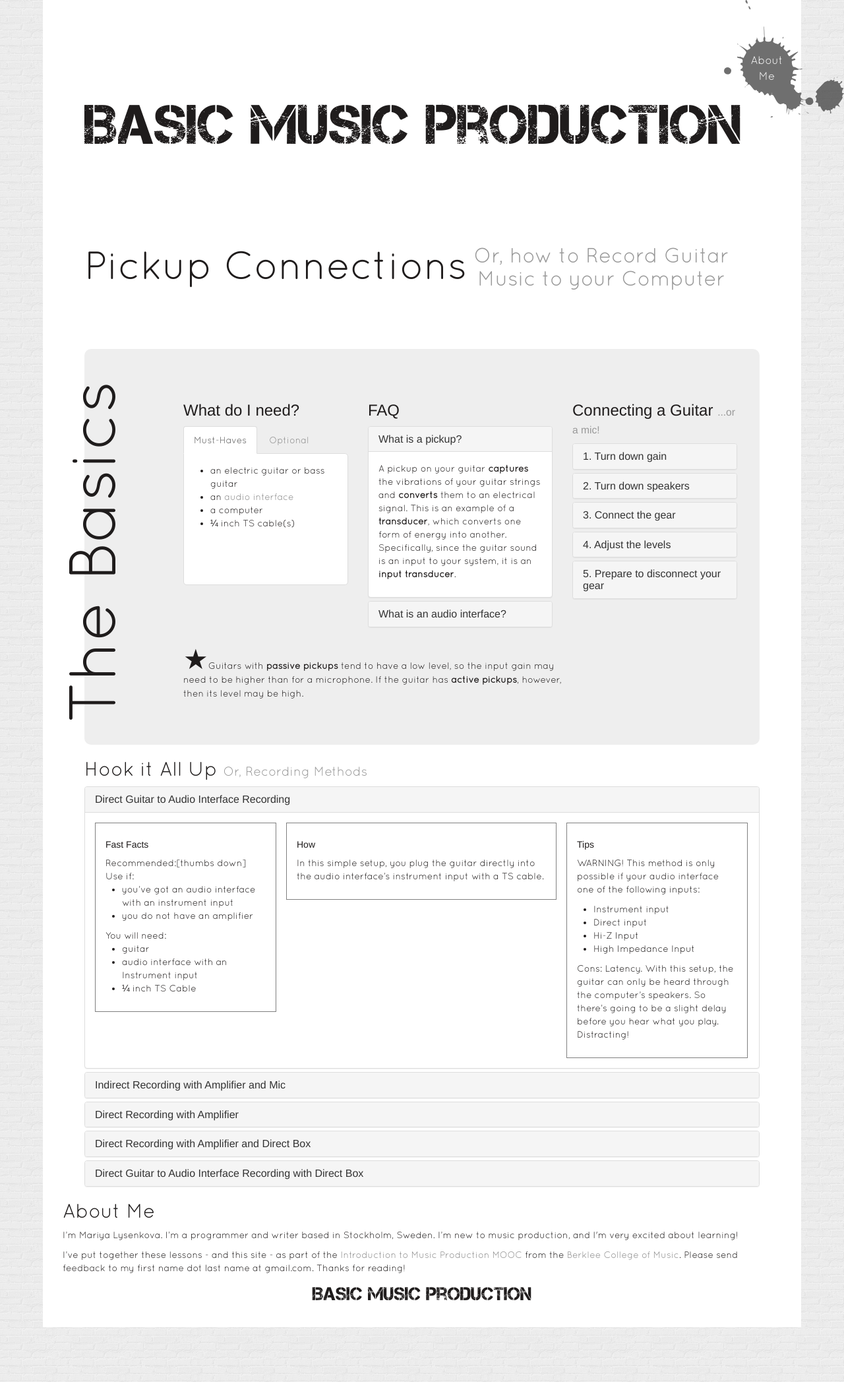
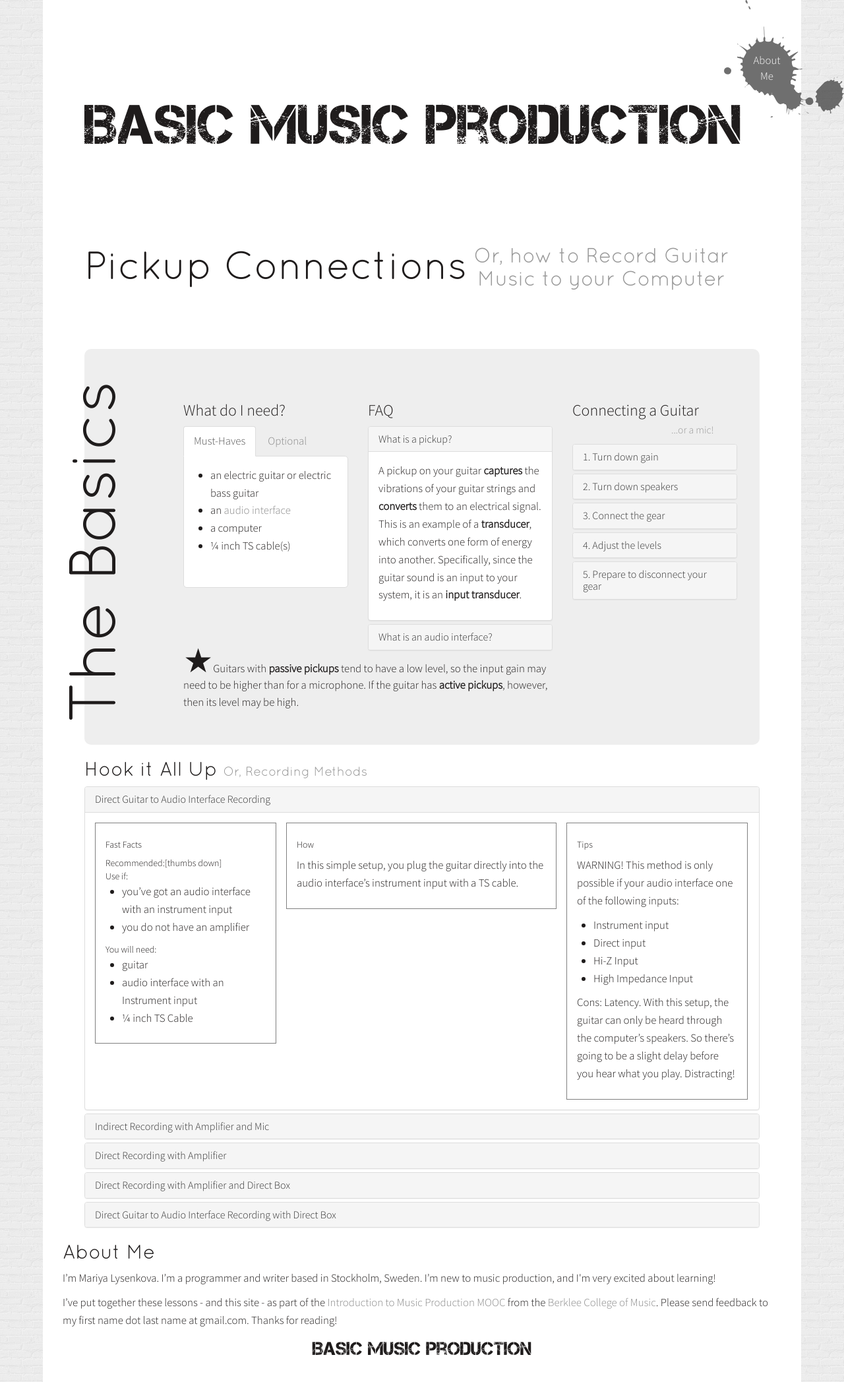
Before and after one commit to mariya/musicproduction, a Jekyll site: the page built from _posts/2014-02-05-pickup-connections.markdown, in a window 1280 px wide. Shown: the whole page at 66% size. Built offline with Jekyll 4.4.1, drawn with Linux system fonts in a browser that asks for light colours; Markdown is read by kramdown in place of the engine named in the settings; before the commit the page ends 2012 px from its top, so only the background shows below that.

Commit message:
Improve fonts

```diff
--- a/_layouts/default.html
+++ b/_layouts/default.html
@@ -9,11 +9,8 @@
     <link href="/css/bootstrap.min.css" rel="stylesheet" media="screen">
     <link href="/css/fonts/captureit_regular_macroman/stylesheet.css" rel="stylesheet" type="text/css" charset="utf-8" />
     <link href="/css/fonts/quicksand_regular/stylesheet.css" rel="stylesheet" type="text/css" charset="utf-8" />
-    <!--<link href='http://fonts.googleapis.com/css?family=Nixie+One|Pathway+Gothic+One|Karla:400|&subset=latin,latin-ext' rel='stylesheet' type='text/css'>-->
-
+    <link href='http://fonts.googleapis.com/css?family=Source+Sans+Pro:300,300italic&subset=latin,latin-ext' rel='stylesheet' type='text/css'>
     <link href="/css/mpb.css" rel="stylesheet" media="screen">
-    <!--<link href='http://fonts.googleapis.com/css?family=Nixie+One|Pathway+Gothic+One|Karla:400|&subset=latin,latin-ext' rel='stylesheet' type='text/css'>-->
-
     <!-- HTML5 shim and Respond.js IE8 support of HTML5 elements and media queries -->
     <!--[if lt IE 9]>
       <script src="/js/html5shiv.js"></script>
--- a/_posts/2014-02-05-pickup-connections.markdown
+++ b/_posts/2014-02-05-pickup-connections.markdown
@@ -24,7 +24,7 @@
           <div class="tab-content">
             <div class="tab-pane fade in active" id="equipment-required">
               <ul>
-                <li>an electric guitar or bass guitar</li>
+                <li>an electric guitar or electric bass guitar</li>
                 <li>an <a href="http://www.google.com/url?q=http%3A%2F%2Fwww.junodownload.com%2Fplus%2Fbest-audio-interfaces-for-home-studios%2F&sa=D&sntz=1&usg=AFQjCNHhkLSBsNCmjPb_IiFb9NRVe7syeA">audio interface</a></li>
                 <li>a computer</li>
                 <li>¼ inch TS cable(s)</li>
@@ -78,7 +78,7 @@
         <section id="connection">
           <h3>
             Connecting a Guitar
-            <small class="">...or a mic!</small>
+            <small class="info">...or a mic!</small>
           </h3>
           <div class="panel-group" id="connection">
             <div class="panel panel-default">
--- a/css/mpb.css
+++ b/css/mpb.css
@@ -4,12 +4,18 @@
 
 body {
   /*background: transparent url('images/brickwall.png') top left repeat;*/
-  font-family: 'quicksandregular', Arial, sans-serif;
+  font-family: 'Source Sans Pro', sans-serif;
+
   /* background-color: #FDF9ED;*/
   color: #1F1C1C;
   margin: auto;
   width: 1150px;
   padding: 30px;
+}
+
+body p, body li {
+  font-size: 1.2em;
+  line-height: 1.6em;
 }
 
 body a, body a:hover {
@@ -95,7 +101,9 @@
   font-family: 'quicksandregular', Arial, sans-serif;
 }
 
-
+h3, h4, h5, h6 {
+  font-family: 'Source Sans Pro', sans-serif;
+}
 
 #methods {
   clear: both;
@@ -176,7 +184,7 @@
   margin: 30px 30px 0 150px;
   height: 200px;
   line-height: 1.5em;
-  width: 600px;
+  width: 580px;
 }
 
 span.icon {
```
